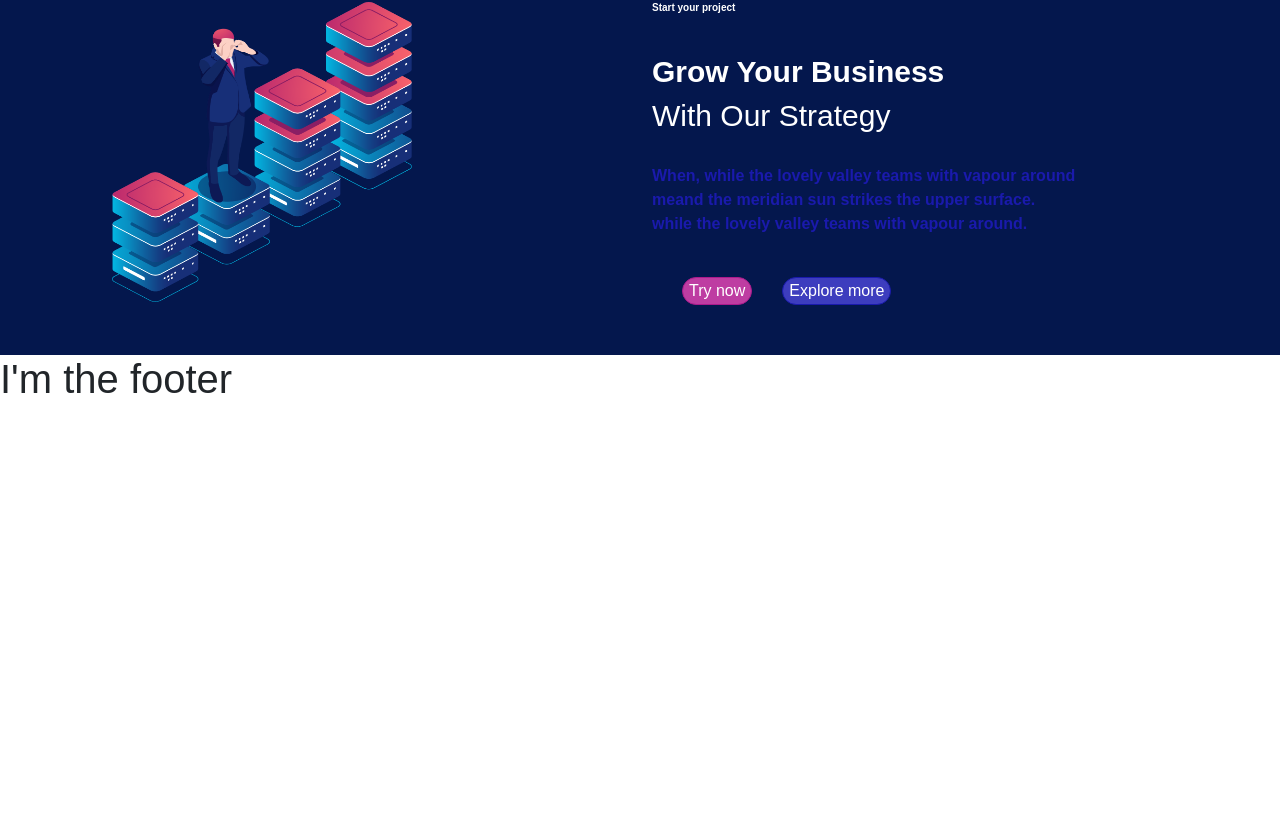
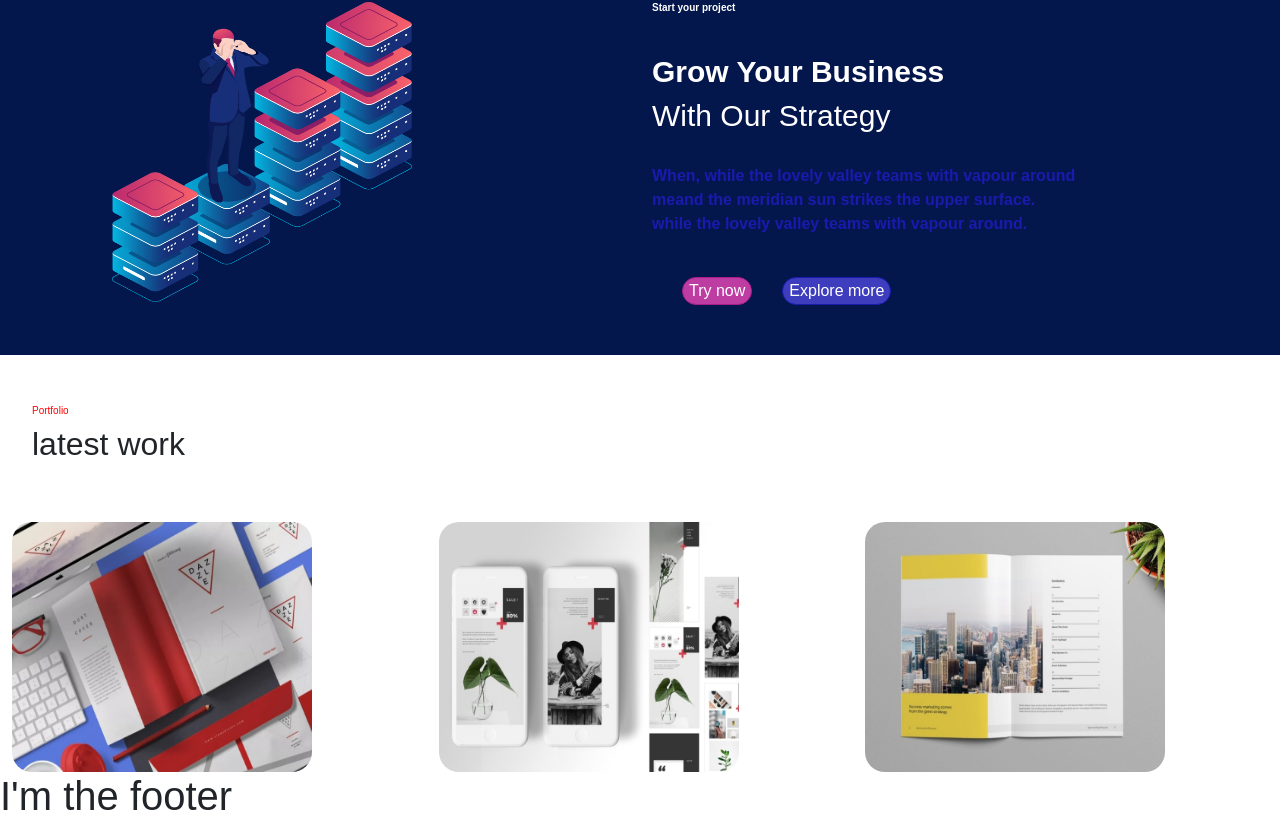
Before and after one commit to DomenicoLerose85/proj-html-vuejs, a Vue app: page / in a window 1280 px wide. Shown: the part 1575-2403 px from the top of the page. Before the commit the page ends 1986 px from the top, so only its background shows below. Built offline with nearby package versions, Linux system fonts and the light colour scheme.

Commit message:
main_app3_done

```diff
--- a/src/App.vue
+++ b/src/App.vue
@@ -3,6 +3,7 @@
     <header-app />
     <main-app />
     <main-app-2 />
+    <main-app-3 />
     <footer-app />
   </div>
 </template>
@@ -11,6 +12,7 @@
 import HeaderApp from "./components/HeaderApp.vue";
 import MainApp from "./components/MainApp.vue";
 import MainApp2 from "./components/MainApp2.vue";
+import MainApp3 from "./components/MainApp3.vue";
 import FooterApp from "./components/FooterApp.vue";
 
 export default {
@@ -19,6 +21,7 @@ export default {
     HeaderApp,
     MainApp,
     MainApp2,
+    MainApp3,
     FooterApp,
   },
 };
--- /dev/null
+++ b/src/components/MainApp3.vue
@@ -0,0 +1,68 @@
+<template>
+  <div class="section3">
+    <div class="container-fluid">
+      <div class="row">
+        <div class="col-6">
+          <h4 class="portfolio">Portfolio</h4>
+          <h2 class="latest-work">latest work</h2>
+        </div>
+        <div class="col-6">
+          <span><i class="fa-regular fa-circle-arrow-left"></i></span>
+          <span></span>
+        </div>
+      </div>
+      <div class="row">
+        <div class="col-4">
+          <img
+            class="books"
+            src="../assets/corporate-landing/images/8wa60okr-1-790x576.jpg"
+            alt=""
+          />
+        </div>
+        <div class="col-4">
+          <img
+            class="phones"
+            src="../assets/corporate-landing/images/84316050-0af0-49db-a53a-241d47ddad0e-2-790x576.jpg"
+            alt=""
+          />
+        </div>
+        <div class="col-4">
+          <img
+            class="book"
+            src="../assets/corporate-landing/images/a247b00b-3621-470f-b4b8-b3ac46f25907-1-790x576.jpg"
+            alt=""
+          />
+        </div>
+      </div>
+    </div>
+  </div>
+</template>
+
+<script>
+export default {
+  name: "MainApp3",
+};
+</script>
+
+<style lang="scss" scoped>
+.portfolio {
+  color: red;
+  font-size: 10px;
+  margin-top: 50px;
+  margin-left: 20px;
+}
+
+.latest-work {
+  font-weight: 500;
+  margin-left: 20px;
+}
+
+.books,
+.phones,
+.book {
+  margin-top: 50px;
+  width: 300px;
+  height: 250px;
+  border-radius: 20px;
+}
+</style>
```
